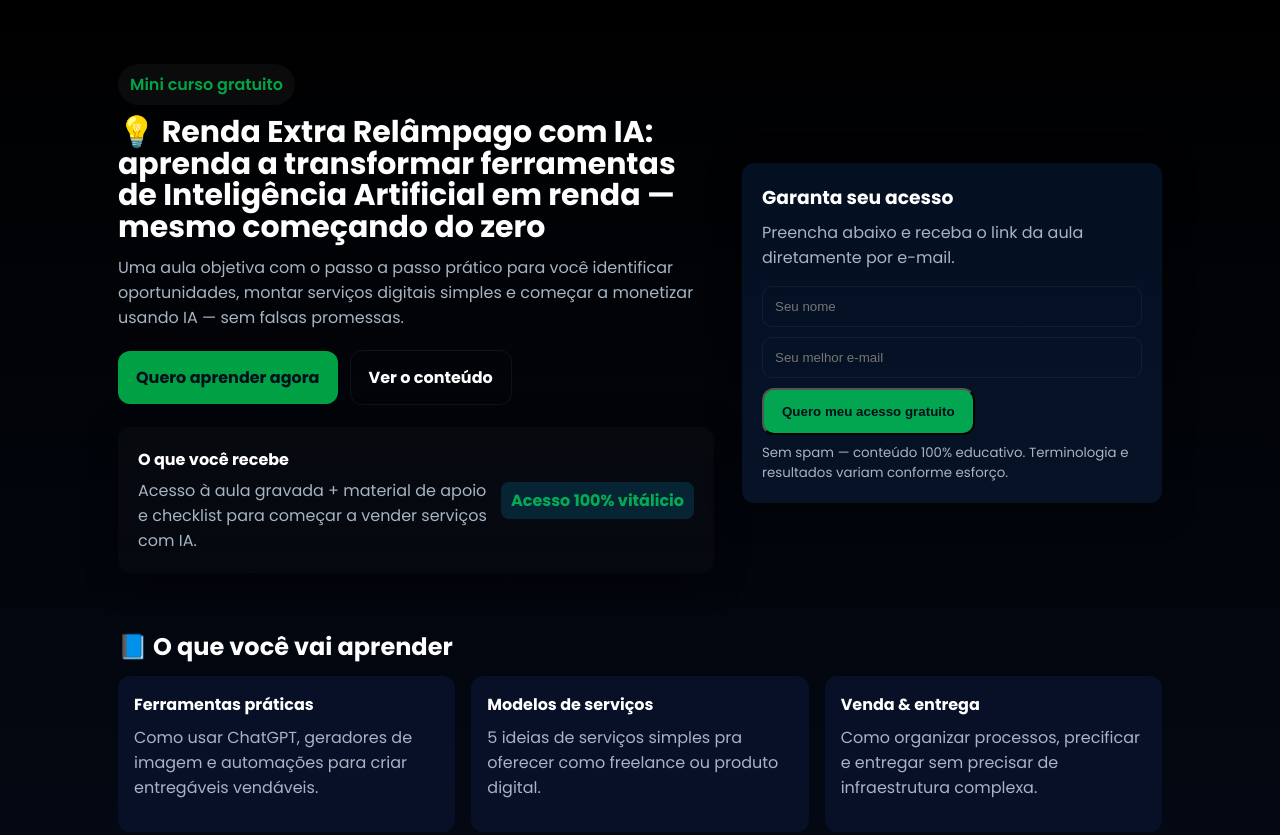
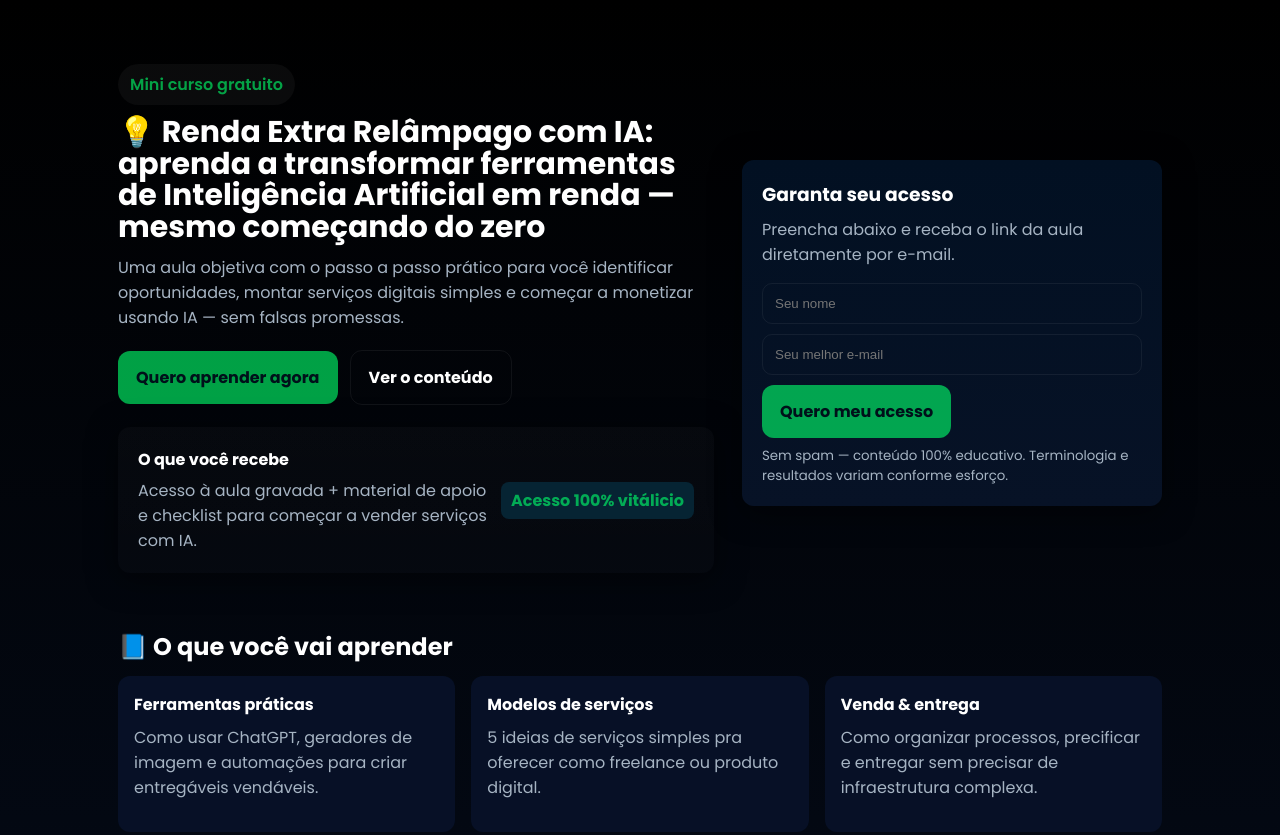
Before and after one commit to Volkemann/meu-repositorio, a plain HTML site: page index.html in a window 1280 px wide. Shown: the top 835 px of the page. Drawn offline with Linux system fonts and the light colour scheme.

Commit message:
Update index.html

```diff
--- a/index.html
+++ b/index.html
@@ -100,7 +100,7 @@
         <form id="leadForm" onsubmit="return handleSubmit(event)">
           <input class="input" type="text" id="name" placeholder="Seu nome" required />
           <input class="input" type="email" id="email" placeholder="Seu melhor e-mail" required />
-          <button class="btn" type="submit">Quero meu acesso gratuito</button>
+          <a class="btn" href="https://pay.kirvano.com/bafa5e37-ff16-4b0b-b159-b01a0f48f00f">Quero meu acesso</a>
           <small style="display:block; margin-top:8px">Sem spam — conteúdo 100% educativo. Terminologia e resultados variam conforme esforço.</small>
         </form>
       </aside>
```
